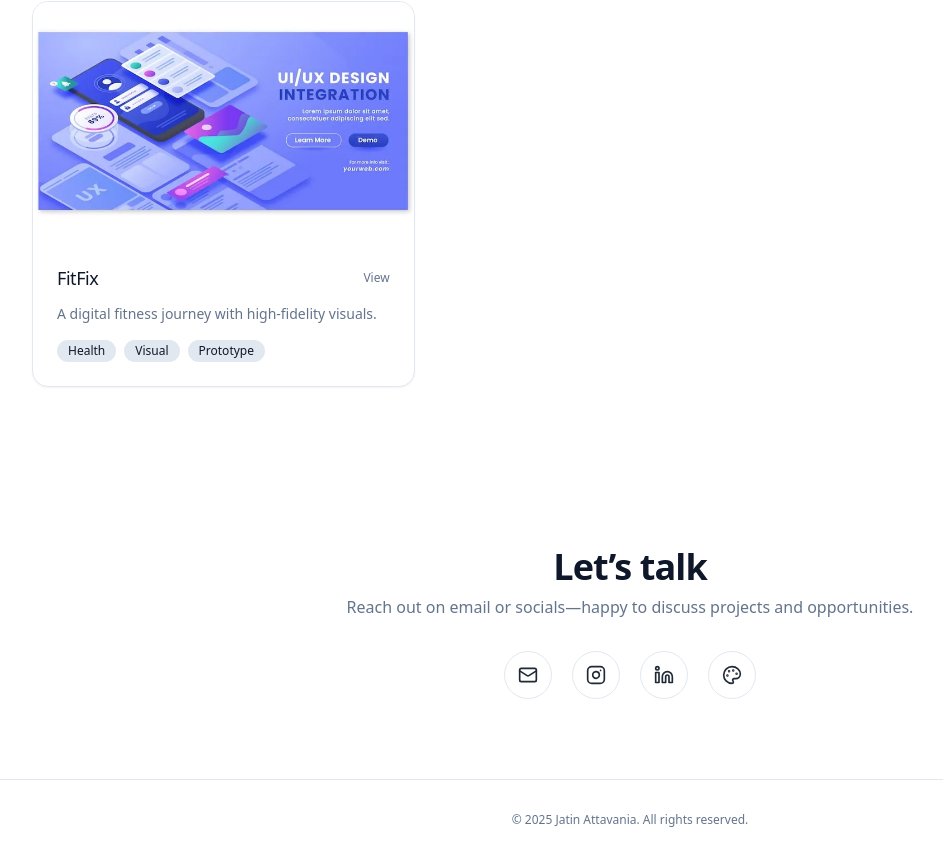
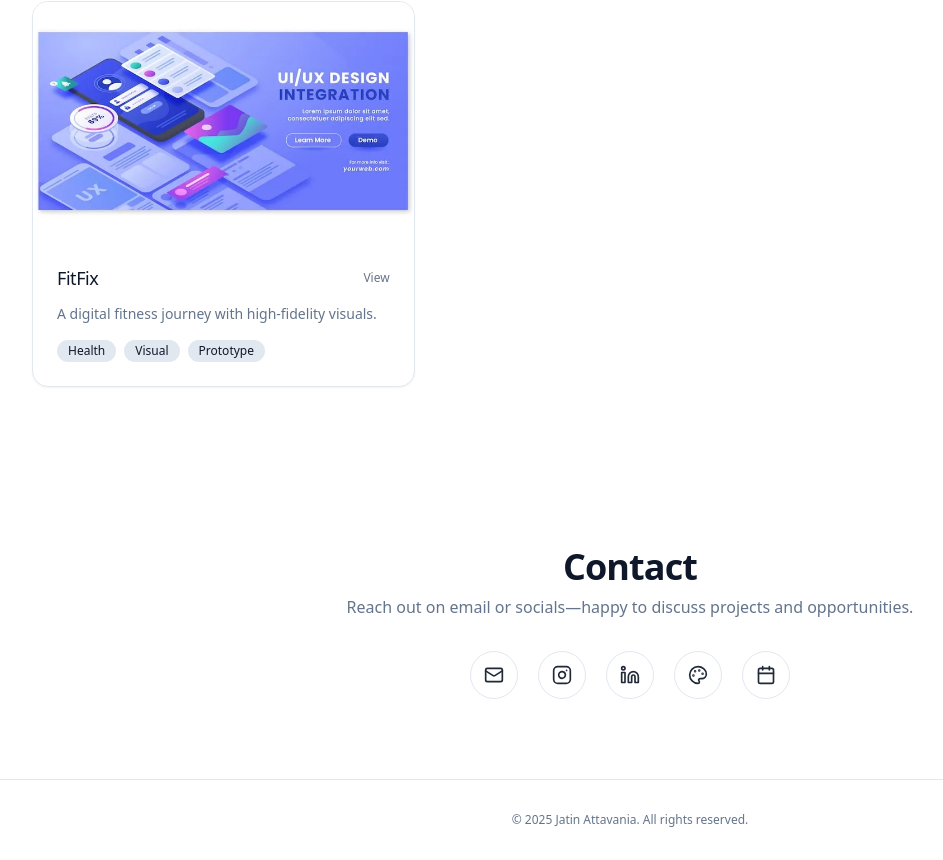
Before and after one commit to Jatinattavania/Jatin-Portfolio, a React (Vite) app: page / in a window 1280 px wide. Shown: the part 1701-2561 px from the top of the page, without its empty margins (10-953 px from the left). Built offline with nearby package versions, Linux system fonts and the light colour scheme.

Commit message:
Adds calendly icon in contact section
Signed-off-by: Karthik UJ <karthikuj2001@gmail.com>

```diff
--- a/src/components/Navbar.tsx
+++ b/src/components/Navbar.tsx
@@ -7,7 +7,7 @@ const sections = [
   { id: "hero", label: "Home" },
   { id: "skills", label: "Skills" },
   { id: "projects", label: "Projects" },
-  // { id: "case-studies", label: "Case Studies" },
+  { id: "contact", label: "Contact" },
 ];
 
 export default function Navbar() {
--- a/src/components/sections/Contact.tsx
+++ b/src/components/sections/Contact.tsx
@@ -1,17 +1,18 @@
-import { Mail, Instagram, Linkedin, Palette } from "lucide-react";
+import { Mail, Instagram, Linkedin, Palette, Calendar } from "lucide-react";
 
 const links = [
   { href: "mailto:jatinattavania@gmail.com", label: "Email", icon: Mail },
   { href: "https://www.instagram.com/jatinattavania", label: "Instagram", icon: Instagram },
   { href: "https://www.linkedin.com/in/jatin-attavania", label: "LinkedIn", icon: Linkedin },
   { href: "https://www.behance.net/jatinattavania1", label: "Behance", icon: Palette },
+  { href: "https://calendly.com/jatinattavania/30min", label: "Calendly", icon: Calendar },
 ];
 
 export default function Contact() {
   return (
     <section id="contact" className="section container-px mx-auto py-20">
       <div className="mb-8 text-center">
-        <h2 className="text-3xl font-semibold tracking-tight sm:text-4xl">Let’s talk</h2>
+        <h2 className="text-3xl font-semibold tracking-tight sm:text-4xl">Contact</h2>
         <p className="mt-2 max-w-2xl text-balance text-muted-foreground mx-auto">
           Reach out on email or socials—happy to discuss projects and opportunities.
         </p>
--- a/src/components/sections/Hero.tsx
+++ b/src/components/sections/Hero.tsx
@@ -42,7 +42,7 @@ export default function Hero() {
             <a href="#projects" className="no-link">View Projects</a>
           </Button>
           <Button asChild variant="secondary">
-            <a href="#contact">Let's talk</a>
+            <a href="https://calendly.com/jatinattavania/30min" target="_blank" rel="noopener noreferrer">Let's talk</a>
           </Button>
         </motion.div>
       </div>
```
